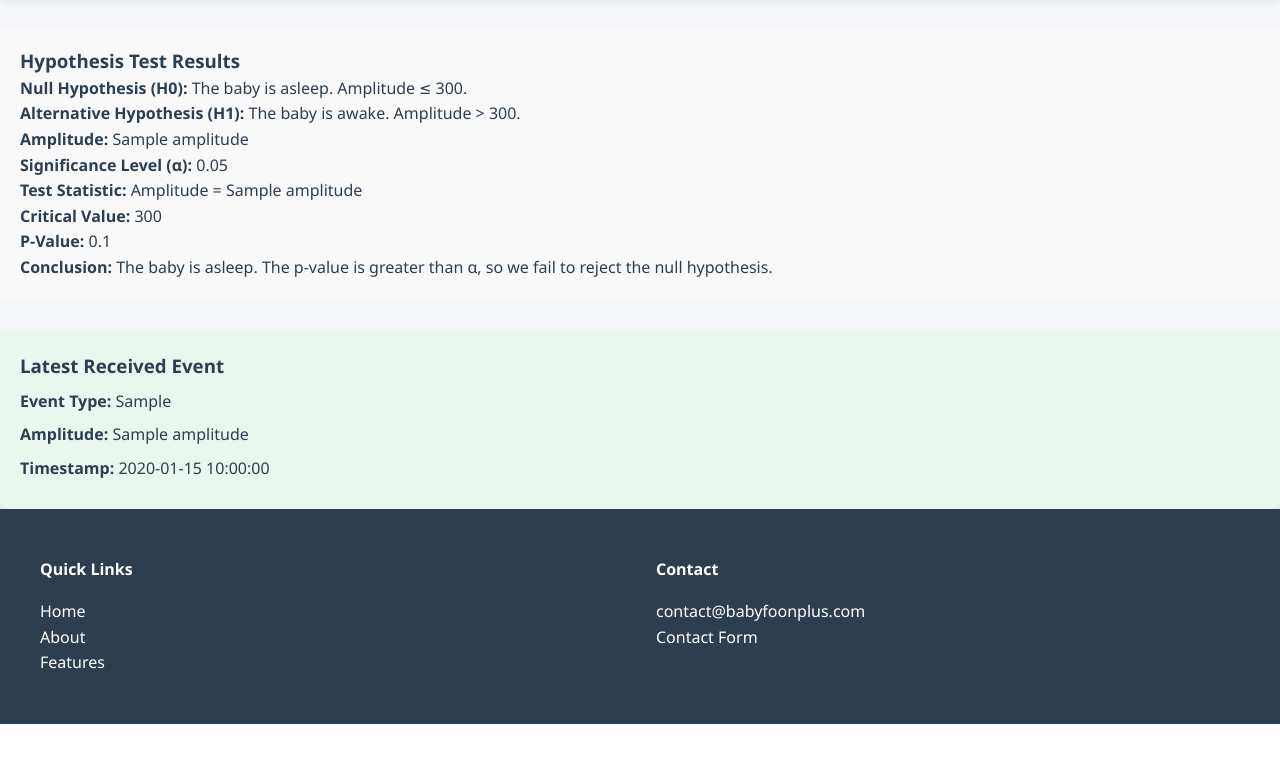
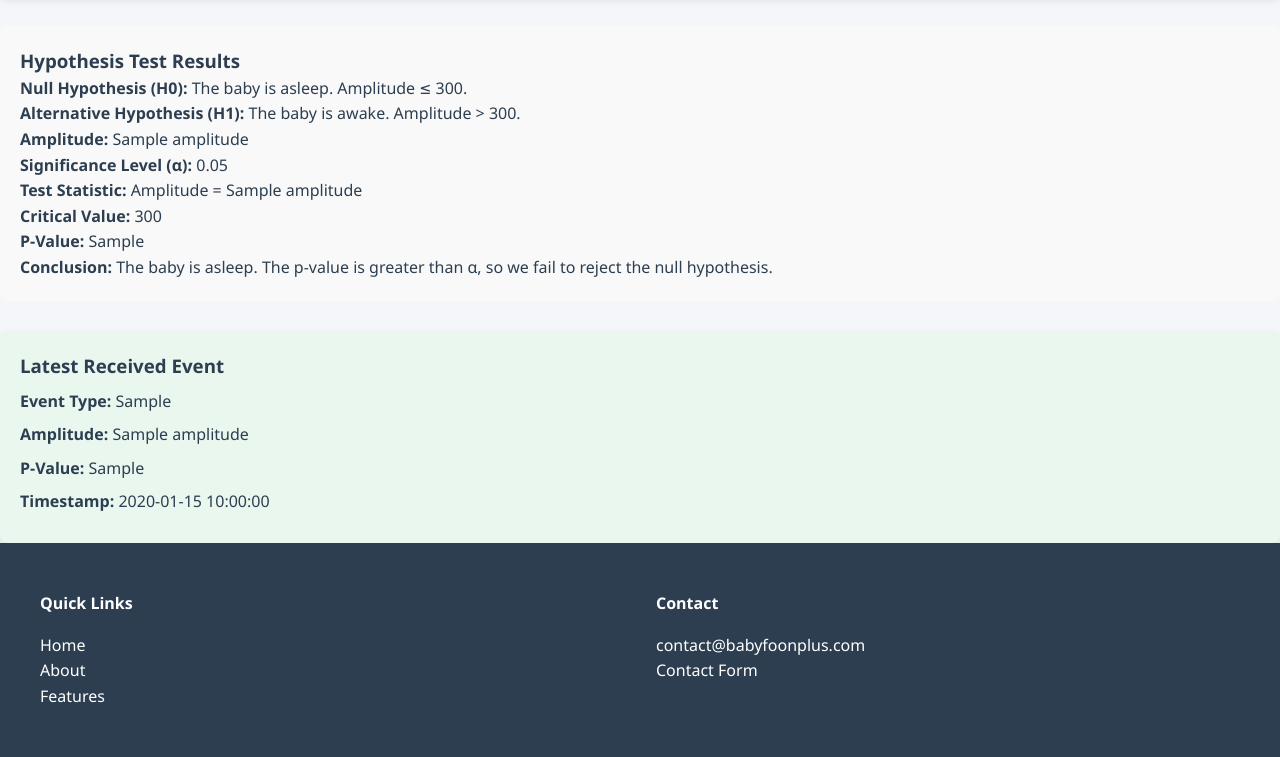
Before and after one commit to KarelExiled/Babyfoon, a Flask app: template templates/index.html in a window 1280 px wide. Shown: the part 2145-2902 px from the top of the page. Before the commit the page ends 2869 px from the top, so only its background shows below. Run offline with Flask 2, Linux system fonts and the light colour scheme; the template is opened without the code that fills it: most values are stand-ins (such as "Sample title", 1, 10 or a date in 2020).

Commit message:
Update index.html

```diff
--- a/templates/index.html
+++ b/templates/index.html
@@ -340,7 +340,7 @@
             {% set amplitude = received_events[-1].amplitude %}
             {% set alpha = 0.05 %}
             {% set threshold = 300 %}
-        {% set p_value = 0.1 %} <!-- Assume p-value comes from an external source -->
+            {% set p_value = received_events[-1].p_value %}
 
             <!-- Perform Hypothesis Test -->
             <p><strong>Test Statistic:</strong> Amplitude = {{ amplitude }}</p>
@@ -366,6 +366,7 @@
         {% if received_events %}
             <p><strong>Event Type:</strong> {{ received_events[-1].event_type }}</p>
             <p><strong>Amplitude:</strong> {{ received_events[-1].amplitude }}</p>
+            <p><strong>P-Value:</strong> {{ received_events[-1].p_value }}</p>
             <p><strong>Timestamp:</strong> {{ received_events[-1].timestamp }}</p>
         {% else %}
             <p>No events received yet.</p>
```
Lines whose indentation alone changed are shown as unchanged.
